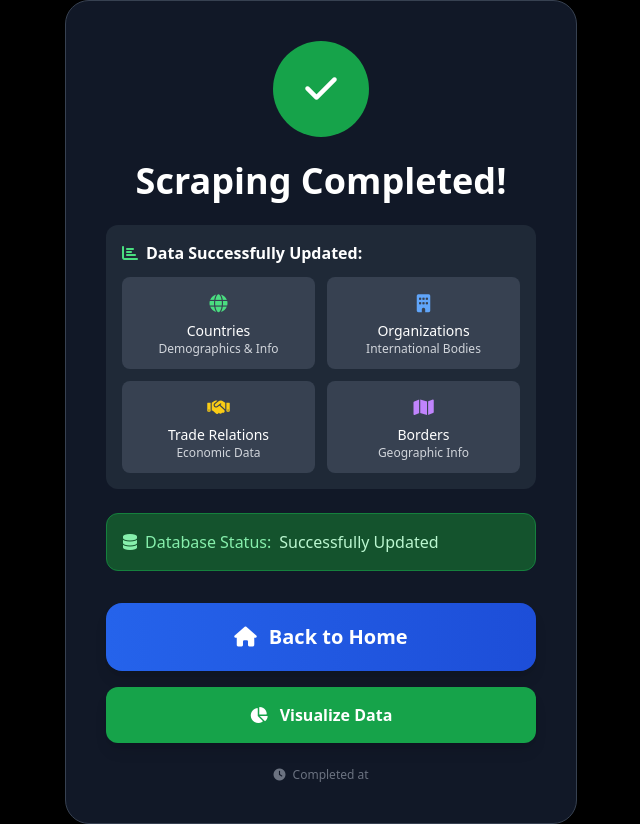
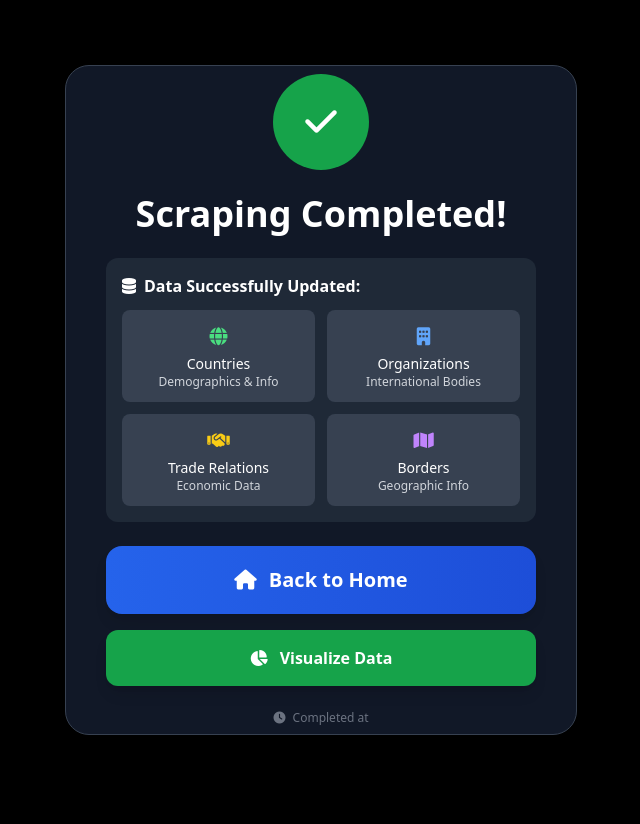
Before and after one commit to anshikkumartiwari/wiki-visualizer, a Flask app: template templates/scrape_completed.html in a window 1280 px wide. Shown: the whole page, without its empty margins (319-959 px from the left). After the commit the page ends 735 px from the top, so only its background shows below. Run offline with Flask 3, Linux system fonts and the light colour scheme; the template is opened without the code that fills it, so the values that code supplies are empty; parts of the project's set-up code (start-up, migrations or seed data) failed here and were passed over; some libraries are stand-ins or nearby versions.

Commit message:
Minor UI fixes

```diff
--- a/templates/scrape.html
+++ b/templates/scrape.html
@@ -17,6 +17,9 @@
       </div>
       <h2 class="text-4xl font-bold text-white mb-4">Ready to Scrape</h2>
       <p class="text-gray-400 text-lg mb-6">This will fetch and update data from various sources into your database.</p>
+
+
+      <!--
 
       <div class="text-left bg-gray-800 rounded-xl p-4 mb-6">
         <h3 class="text-white font-semibold mb-2 flex items-center gap-2">
@@ -43,6 +46,9 @@
         </ul>
       </div>
     </div>
+
+
+    -->
 
     <!-- Error Message -->
     {% if error %}
--- a/templates/scrape_completed.html
+++ b/templates/scrape_completed.html
@@ -10,11 +10,11 @@
   <link rel="stylesheet" href="https://cdnjs.cloudflare.com/ajax/libs/font-awesome/6.4.2/css/all.min.css" />
 </head>
 <body class="bg-black min-h-screen flex flex-col items-center justify-center">
-  <div class="bg-gray-900 p-10 rounded-3xl shadow-2xl border border-gray-700 w-full max-w-lg text-center">
+  <div class="bg-gray-900 px-10 pt-2 pb-2 rounded-3xl shadow-2xl border border-gray-700 w-full max-w-lg text-center">
 
     {% if status.error %}
       <!-- Error State -->
-      <div class="mb-8">
+      <div class="mb-0">
         <div class="inline-flex items-center justify-center w-24 h-24 bg-red-600 rounded-full mb-6">
           <i class="fa-solid fa-exclamation-triangle text-white text-4xl"></i>
         </div>
@@ -44,7 +44,7 @@
       </div>
     {% else %}
       <!-- Success State -->
-      <div class="mb-8">
+      <div class="mb-0">
         <div class="inline-flex items-center justify-center w-24 h-24 bg-green-600 rounded-full mb-6">
           <i class="fa-solid fa-check text-white text-4xl"></i>
         </div>
@@ -54,7 +54,8 @@
         <!-- Success Statistics -->
         <div class="bg-gray-800 rounded-xl p-4 mb-6">
           <h3 class="text-white font-semibold mb-3 flex items-center gap-2">
-            <i class="fa-solid fa-chart-bar text-green-400"></i>
+            <!--<i class="fa-solid fa-chart-bar text-green-400"></i>-->
+            <i class="fa-solid fa-database"></i>
             Data Successfully Updated:
           </h3>
           <div class="grid grid-cols-2 gap-3 text-sm">
@@ -81,6 +82,9 @@
           </div>
         </div>
 
+
+
+        <!--
         <div class="bg-green-900 border border-green-700 rounded-xl p-4 mb-6">
           <div class="flex items-center gap-2 text-green-300">
             <i class="fa-solid fa-database"></i>
@@ -89,6 +93,9 @@
           </div>
         </div>
       </div>
+      -->
+
+
     {% endif %}
 
     <!-- Action Buttons -->
```
